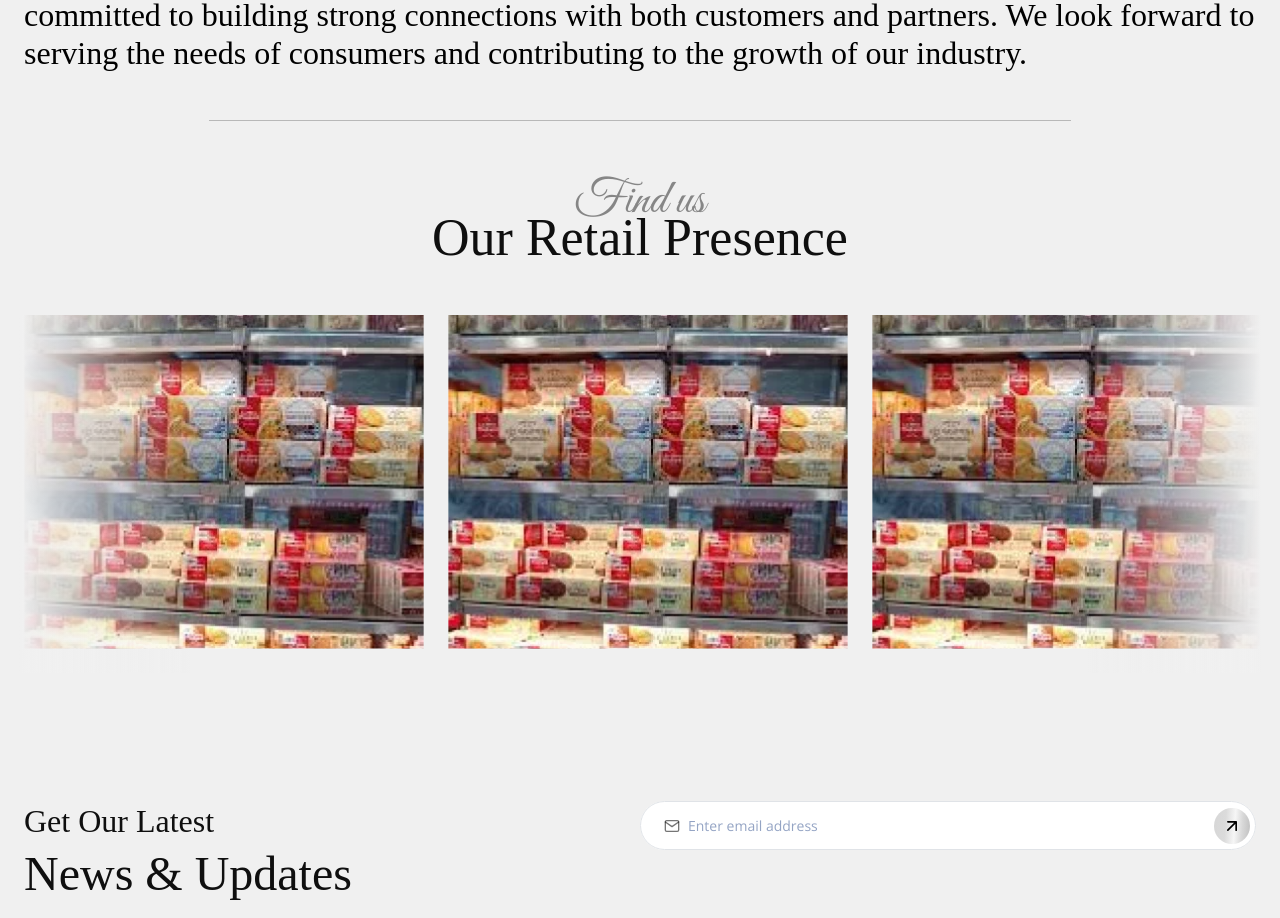
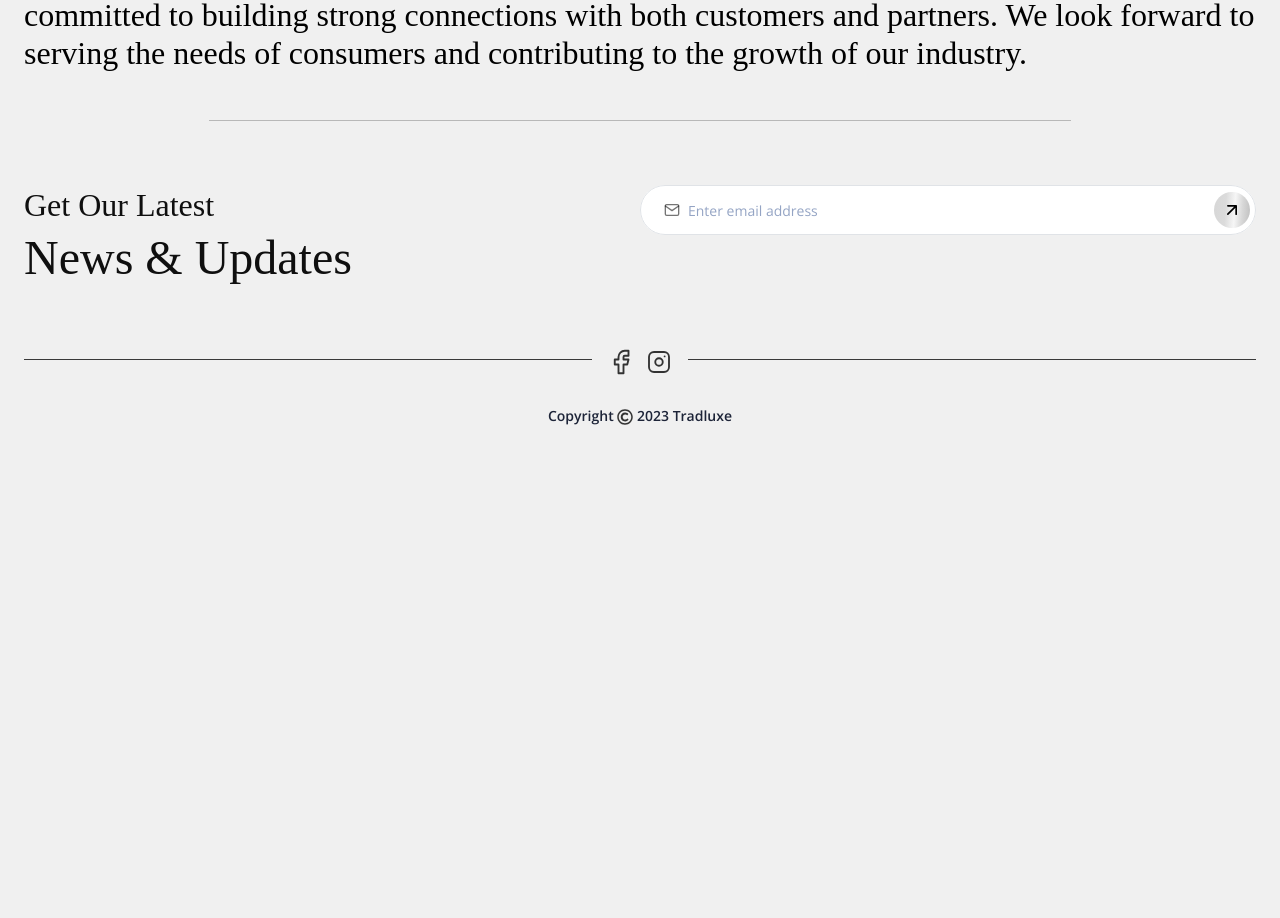
Before and after one commit to shelcia/tradluxe, a React (Vite) app: page /about-us in a window 1280 px wide. Shown: the part 2380-3298 px from the top of the page. After the commit the page ends 2847 px from the top, so only its background shows below. Built offline with nearby package versions, Linux system fonts and the light colour scheme; a web font is replaced by a local one.

Commit message:
🐛 ✨ readme update and removed retail presence

```diff
--- a/src/pages/about/index.jsx
+++ b/src/pages/about/index.jsx
@@ -3,8 +3,8 @@ import { Box, Container, Grid, Typography, useMediaQuery } from "@mui/material";
 import AboutBg from "../../assets/images/about-bg.webp";
 import Logo from "../../assets/logo/logo.svg";
 import AboutInfo from "../../assets/images/about-info.webp";
-import CustomTitle from "../../components/CustomTitle";
-import AboutProduct from "../../assets/images/about-product.webp";
+// import CustomTitle from "../../components/CustomTitle";
+// import AboutProduct from "../../assets/images/about-product.webp";
 import { CustomAboutDivider } from "../../components/CustomDividers";
 import CustomToolbar from "../../components/CustomToolbar";
 import MissionImg from "../../assets/icons/mission.svg";
@@ -298,11 +298,11 @@ const AboutPage = () => {
           of consumers and contributing to the growth of our industry.
         </Typography>
         <CustomAboutDivider />
-        <Box sx={{ pt: 4 }}>
+        {/* <Box sx={{ pt: 4 }}>
           <CustomTitle subtitle="Find us" title="Our Retail Presence" />
-        </Box>
+        </Box> */}
       </Container>
-      <Box
+      {/* <Box
         sx={{
           position: "relative",
           "&::after": {
@@ -379,7 +379,7 @@ const AboutPage = () => {
             />
           </Container>
         </Box>
-      </Box>
+      </Box> */}
     </>
   );
 };
```
Also changed, not shown: imgs/1.png (added), 1 other file (tests, documents, lock files or other folders).
